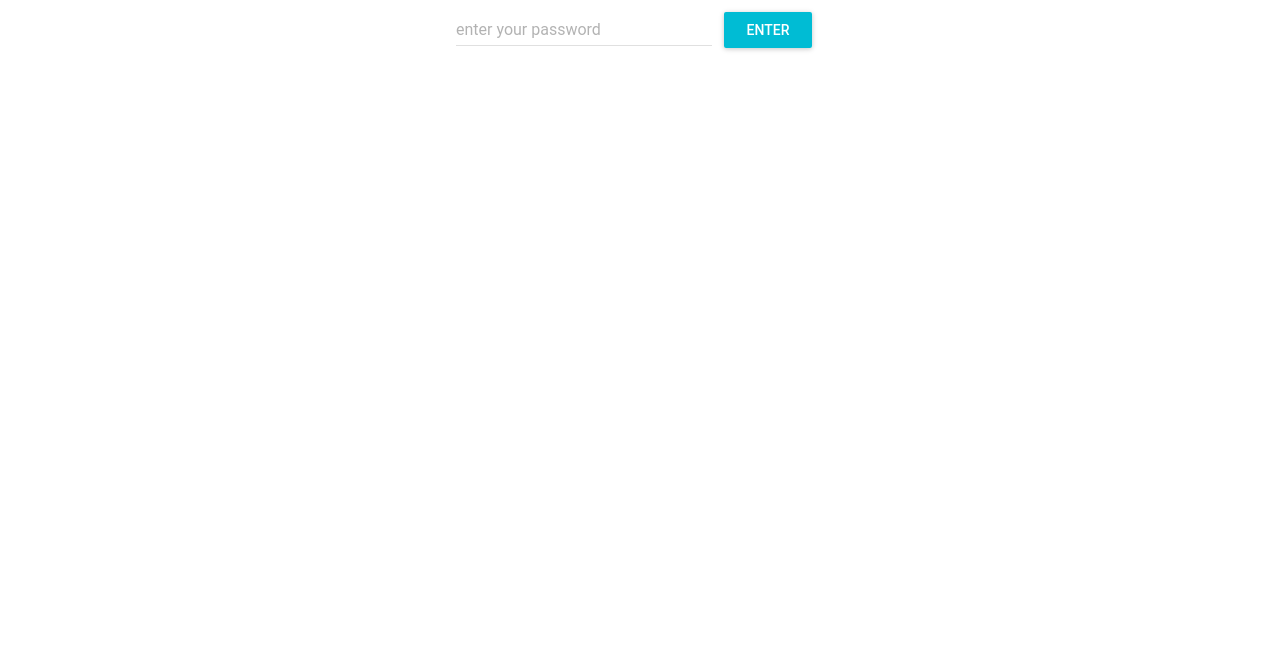
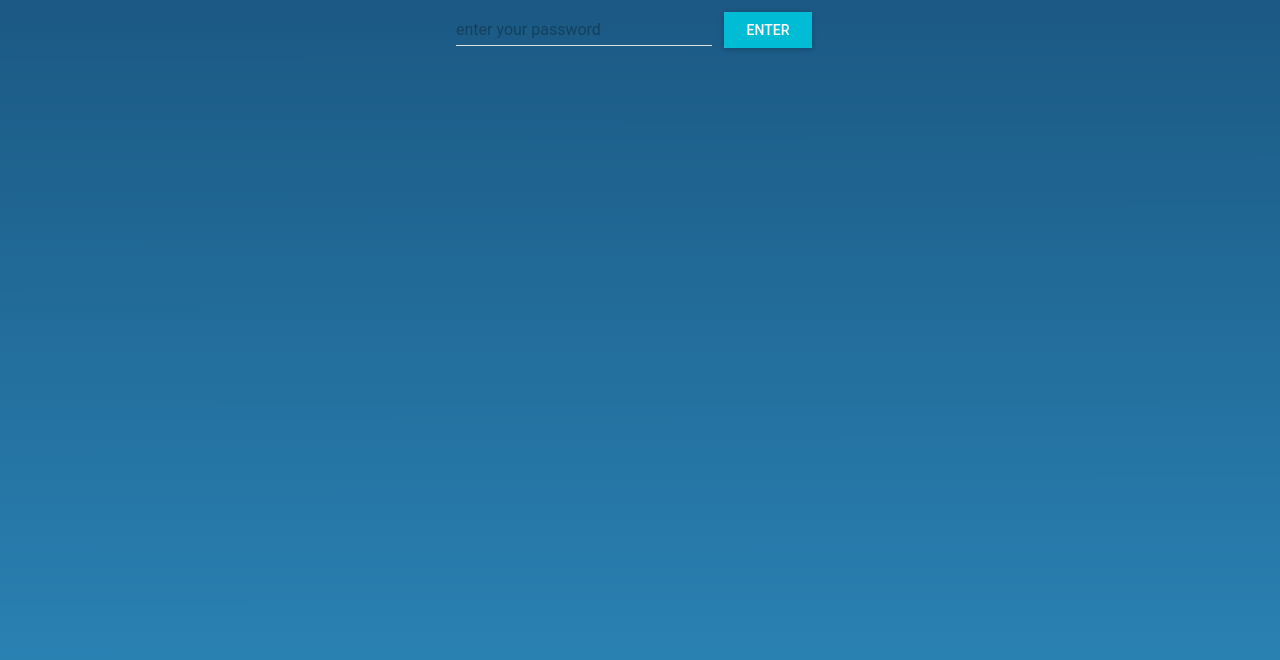
Before and after one commit to githubschman/good-morning, a React (Create React App) app: page / in a window 1280 px wide. Shown: the top 660 px of the page. Built offline with nearby package versions, Linux system fonts and the light colour scheme.

Commit message:
doesnt work on weekends

```diff
--- a/package.json
+++ b/package.json
@@ -5,6 +5,7 @@
   "dependencies": {
     "fetch-cors-mixins": "^0.0.5",
     "material-ui": "^0.19.4",
+    "moment": "^2.19.2",
     "react": "^16.1.1",
     "react-dom": "^16.1.1",
     "react-redux": "^5.0.6",
--- a/public/index.html
+++ b/public/index.html
@@ -19,7 +19,7 @@
       work correctly both with client-side routing and a non-root public URL.
       Learn how to configure a non-root public URL by running `npm run build`.
     -->
-    <title>React App</title>
+    <title>Good Morning, Sarah!</title>
   </head>
   <body>
     <noscript>
--- a/src/App.js
+++ b/src/App.js
@@ -3,6 +3,7 @@ import { connect } from 'react-redux'
 import TextField from 'material-ui/TextField';
 import RaisedButton from 'material-ui/RaisedButton';
 import { checkPassword, fetchInfo } from './store'
+import moment from 'moment';
 
 import './App.css';
 
@@ -12,8 +13,17 @@ class App extends Component {
 
   super()
     this.state = {
-      password: ''
+      password: '',
+      hideGif: true,
+      workday: true,
+      am: true
     }
+  }
+
+  componentDidMount(){
+    let day = moment().format('dddd');
+    let amCheck = moment().format('a') === 'am'
+    this.setState({am: amCheck, workday: day === 'Saturday' || day === 'Sunday' ? false : true})
   }
 
   componentWillReceiveProps(newProps) {
@@ -33,6 +43,7 @@ class App extends Component {
     this.setState({password: ''});
   }
 
+
   render() {
 
     let jacketText;
@@ -48,16 +59,18 @@ class App extends Component {
 
     return (
       <div className="App">
-        {this.props.loggedIn ?
-          <div>
-            <h1>Good Morning, Sarah!</h1>
-            <iframe title={'good morning gif'} src={`https://giphy.com/embed/${this.props.gif}`} width="480" height="270" frameBorder="0" allowFullScreen></iframe>
-            <h1>It is {this.props.temp} degrees out.</h1>
-            <h1>You will {jacketText} need a jacket today.</h1>
-            {this.props.needUmbrella ? <h1> Pack your umbrella! </h1> : null}
-            <h1>Take the <img src={`http://${transit.icon}`} /> to {transit.station}.</h1>
-            <h1>Transit will take {transit.duration}.</h1>
-          </div>
+        {this.props.loggedIn && this.state.workday ? // add am check
+            <div>
+              <h1>Good Morning, Sarah!</h1>
+              {this.state.hideGif ? <RaisedButton onClick={() => this.setState({hideGif: false})} label="gif me!" primary={true} style={{margin: 12}}/> :
+              <iframe title={'good morning gif'} src={`https://giphy.com/embed/${this.props.gif}`} width="480" height="270" frameBorder="0" allowFullScreen></iframe>
+              }
+              <h2>It is {this.props.temp} degrees out.</h2>
+              <h2>You will {jacketText} need a jacket today.</h2>
+              {this.props.needUmbrella ? <h2> Pack your umbrella! </h2> : null}
+              <h2>Take the <img src={`http://${transit.icon}`} /> to {transit.station}.</h2>
+              <h2>Transit will take {transit.duration}.</h2>
+            </div>
 
           :
 
@@ -74,6 +87,8 @@ class App extends Component {
           <p> {this.props.passwordText} </p>
         </div>
         }
+
+        {this.props.loggedIn && !this.state.workday ? <div><h1>Have a great weekend, Sarah</h1></div> : null}
       </div>
     );
   }
@@ -103,3 +118,14 @@ const dispatchToProps = function (dispatch) {
 };
 
 export default connect(stateToProps, dispatchToProps)(App);
+
+
+/*
+{this.state.am ?
+  <div>
+    <h1>Have a great day, Sarah!</h1>
+  </div>
+  :
+  null
+}
+*/
--- a/src/index.css
+++ b/src/index.css
@@ -1,5 +1,24 @@
+@import url('https://fonts.googleapis.com/css?family=Open+Sans:400,700');
+
 body {
   margin: 0;
   padding: 0;
-  font-family: sans-serif;
+  color: #fff;
+  text-align: center;
+  font-family: 'Open Sans', sans-serif;
+  background: url('./backgrounds/2.png');
+  background-repeat: no-repeat;
+  background-size: cover;
 }
+
+input {
+  color:#fff;
+}
+
+iframe{
+  text-align: center;
+}
+
+h2{
+  font-weight: 400;
+}
--- a/src/store.js
+++ b/src/store.js
@@ -94,7 +94,6 @@ const checkCold = (data) => {
     // is the temperature low?
     if(temp < 45) coldScore += 10
     else if(temp > 45 && temp < 60) coldScore += 5
-
     return coldScore
 }
 
```
Also changed, not shown: src/index.js (+6 -5 lines), src/backgrounds/2.png (added), 1 other file (tests, documents, lock files or other folders).
